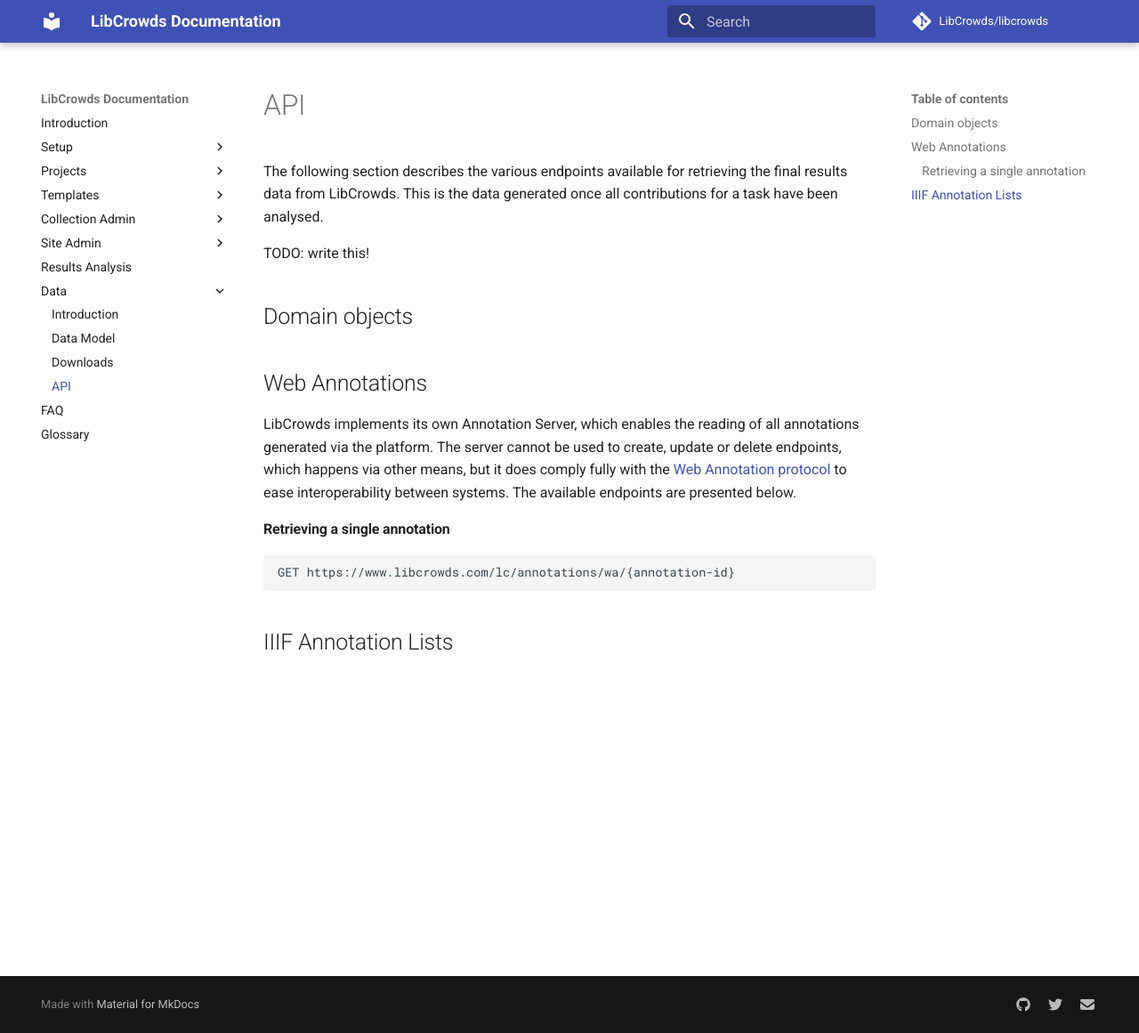
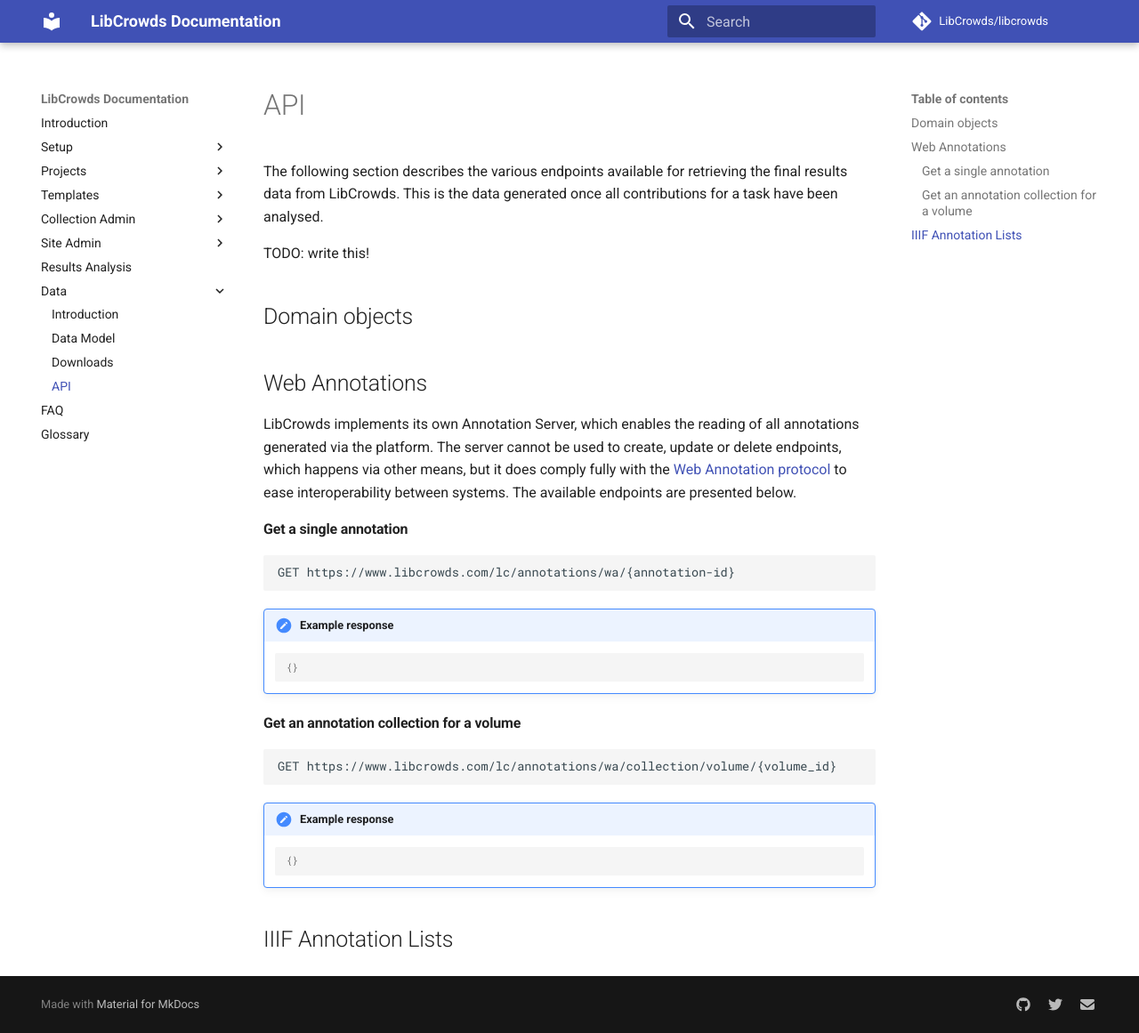
Before and after one commit to LibCrowds/docs, an MkDocs documentation site: the page built from docs/data/api.md, in a window 1280 px wide and 1161 px high. Shown: the whole window at 89% size. Built offline with MkDocs 1.6.1 and Material for MkDocs 9.7.7, drawn with Linux system fonts in a browser that asks for light colours; comment, search, counter and statistics services are not loaded; old or Windows-style settings are respelled for this version of MkDocs.

Commit message:
Update API docs

````diff
--- a/docs/data/api.md
+++ b/docs/data/api.md
@@ -17,10 +17,28 @@
 interoperability between systems. The available endpoints are presented
 below.
 
-#### Retrieving a single annotation
+#### Get a single annotation
 
 ``` http
 GET https://www.libcrowds.com/lc/annotations/wa/{annotation-id}
 ```
 
+!!! summary "Example response"
+
+    ```json-ld
+    {}
+    ```
+
+#### Get an annotation collection for a volume
+
+``` http
+GET https://www.libcrowds.com/lc/annotations/wa/collection/volume/{volume_id}
+```
+
+!!! summary "Example response"
+
+    ```json-ld
+    {}
+    ```
+
 ## IIIF Annotation Lists
````
